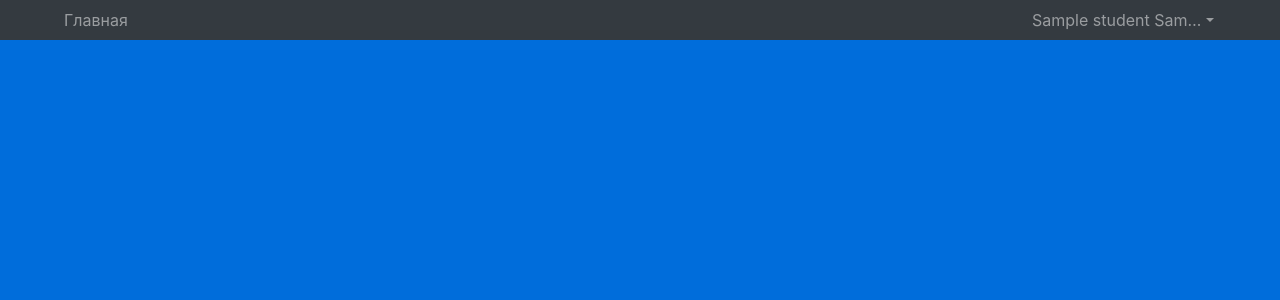
After one commit to assisken/reg-backend, a Django app: template templates/navigation.html in a window 1280 px wide. The commit adds this page. Shown: the top 300 px of the page. Run offline with Django 3.2, Linux system fonts and the light colour scheme; the template is opened without the code that fills it: most values are stand-ins (such as "Sample title", 1, 10 or a date in 2020); some libraries are stand-ins or nearby versions.

Commit message:
Added nav bar.

```diff
--- a/main/urls.py
+++ b/main/urls.py
@@ -1,10 +1,11 @@
 from django.urls import path
-from main.views import auth, index, make_home, login, profile
+from main.views import auth, index, make_home, login, logout, profile
 
 urlpatterns = [
     path('', index.index, name='index'),
     path('login/', login.login, name='login'),
     path('profile/', profile.profile, name='profile'),
     path('conf/', make_home.make_home, name='make_home'),
-    path('oidc_callback/', auth.auth)
+    path('logout/', logout.logout, name='logout'),
+    path('oidc_callback', auth.auth)
 ]
--- a/main/utils.py
+++ b/main/utils.py
@@ -25,7 +25,10 @@ def fetch_token(code):
                 client_secret=client_secret,
                 code=code)
     r = requests.post(url, headers=headers, data=data)
-    token = r.json()['access_token']
+    try:
+        token = r.json()['access_token']
+    except KeyError:
+        token = r.json()
     return token
 
 
--- /dev/null
+++ b/main/views/logout.py
@@ -0,0 +1,6 @@
+from django.shortcuts import redirect
+
+
+def logout(request):
+    request.session.clear()
+    return redirect('main:index')
--- a/static/css/base.css
+++ b/static/css/base.css
@@ -15,10 +15,12 @@ body {
     width: 50vw;
 }
 
+.page-width {
+    max-width: 1200px;
+}
+
 .hor-center {
-  width: 50vw;
-  max-width: 600px;
-  margin: 0 auto;
+    margin: 0 auto;
 }
 
 .vert-center {
@@ -54,3 +56,39 @@ input.last {
     margin-top: -1px;
     margin-bottom: -1px;
 }
+
+.navbar {
+    max-height: 40px;
+}
+
+main {
+    padding-top: 40px;
+}
+
+.dropdown-content {
+    display: none;
+    position: absolute;
+    z-index: 1;
+}
+
+.dropdown-content a {
+    display: block;
+}
+
+.dropdown:hover .dropdown-content {
+    display: block;
+}
+
+.dropdown-text {
+    overflow-x: hidden;
+    text-overflow: ellipsis;
+    white-space: nowrap;
+    cursor: default;
+    width: 170px;
+    float: left;
+    text-align: center;
+}
+
+.dropdown, .dropdown-content {
+    min-width: 200px;
+}
--- a/templates/base.html
+++ b/templates/base.html
@@ -10,6 +10,8 @@
     <link rel="stylesheet" href="{% static 'css/base.css' %}">
 </head>
 <body>
-  {% block content %}
-  {% endblock %}
+    {% block navigation %}
+    {% endblock %}
+    {% block content %}
+    {% endblock %}
 </body>
--- /dev/null
+++ b/templates/navigation.html
@@ -0,0 +1,31 @@
+{% include 'base.html' %}
+
+{% block navigation %}
+    <nav class="navbar-dark bg-dark fixed-top">
+    <div class="navbar navbar-expand-lg hor-center page-width">
+        <ul class="navbar-nav mr-auto">
+            <li class="nav-item"><a class="nav-link" href="{% url 'main:index' %}">Главная</a></li>
+        </ul>
+        {% if student %}
+            <ul class="navbar-nav">
+                <li class="nav-item">
+                    <div class="dropdown">
+                        <div class="nav-link dropdown-toggle bg-dark">
+                            <div class="dropdown-text">{{ student.family_name }} {{ student.given_name }}</div>
+                        </div>
+                        <div class="dropdown-content">
+                            <a class="nav-link bg-dark" href="{% url 'main:profile' %}">Профиль</a>
+                            <a class="nav-link bg-dark" href="{% url 'main:logout' %}">Выйти</a>
+                        </div>
+                    </div>
+                </li>
+
+            </ul>
+        {% else %}
+            <ul class="navbar-nav">
+                <li class="nav-item"><a class="nav-link" href="{% url 'main:login' %}">Войти</a></li>
+            </ul>
+        {% endif %}
+    </div>
+    </nav>
+{% endblock %}
```
Also changed, not shown: main/views/auth.py (+8 -7 lines), main/views/index.py (+7 -5 lines), main/views/login.py (+6 -3 lines), main/views/profile.py (+9 -10 lines), templates/index.html (+5 -3 lines), templates/profile.html (+4 -3 lines).
